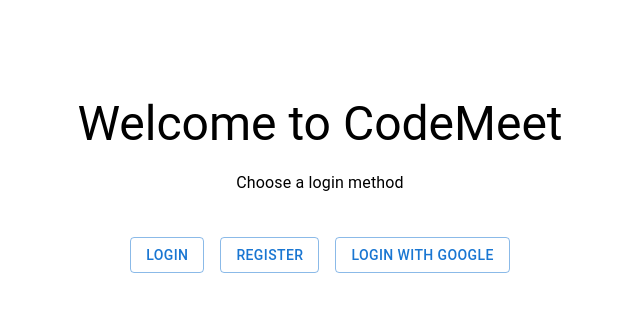
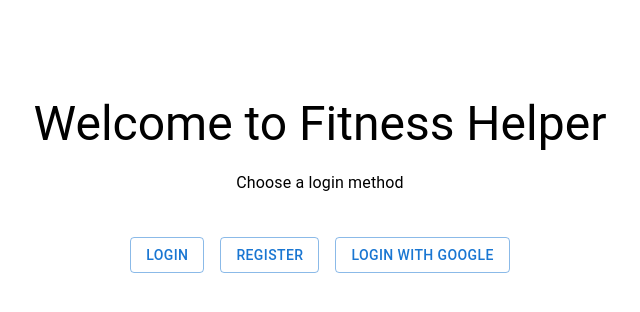
Before and after one commit to rishavranjan943/Fitness_Frontend, a React (Create React App) app: page / in a window 1280 px wide. Shown: the top 312 px of the page, without its empty margins (320-960 px from the left). Built offline with nearby package versions, Linux system fonts and the light colour scheme; no server answers.

Commit message:
Change heading

```diff
--- a/src/pages/Home.js
+++ b/src/pages/Home.js
@@ -4,7 +4,7 @@ import { Link } from "react-router-dom";
 export default function Home() {
   return (
     <Container sx={{ textAlign: "center", mt: 12 }}>
-      <Typography variant="h3" gutterBottom>Welcome to CodeMeet</Typography>
+      <Typography variant="h3" gutterBottom>Welcome to Fitness  Helper</Typography>
       <Typography variant="subtitle1">Choose a login method</Typography>
 
       <Box mt={4}>
```
